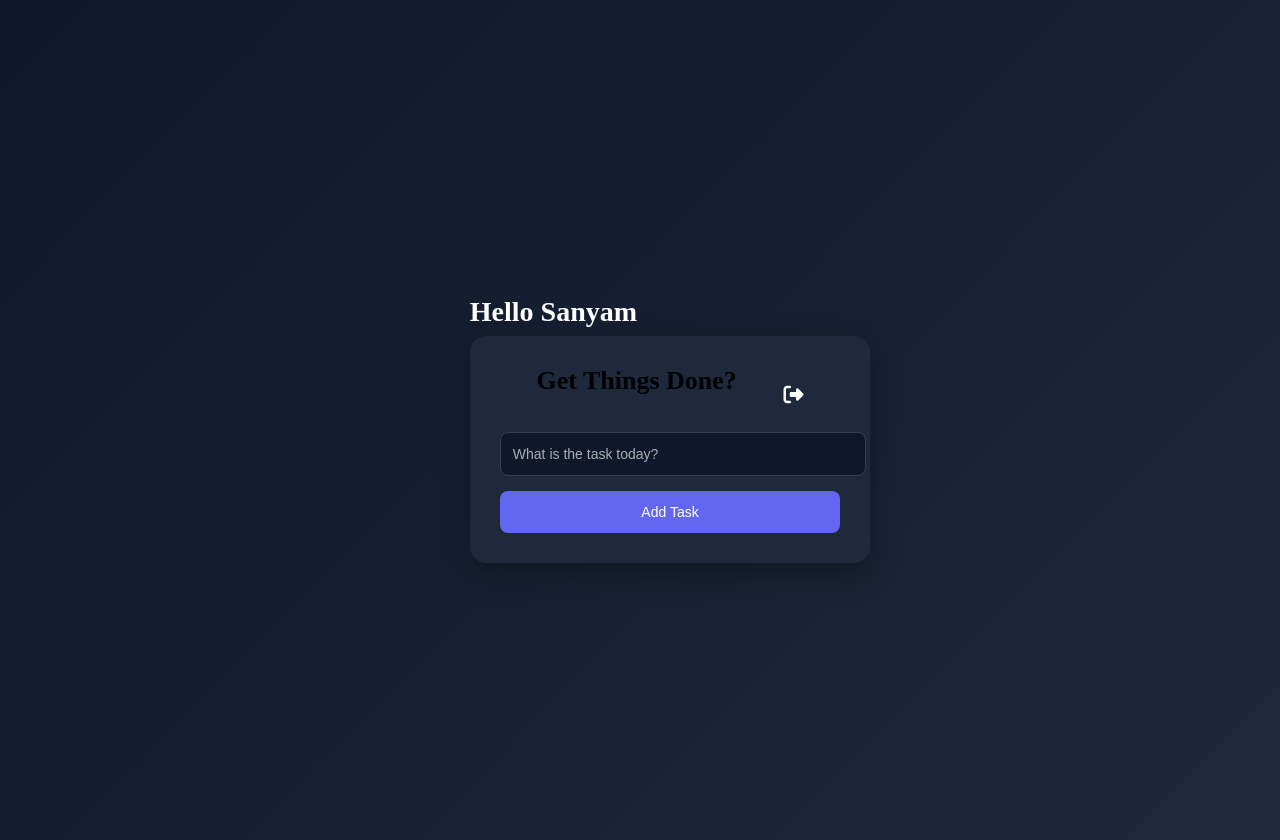
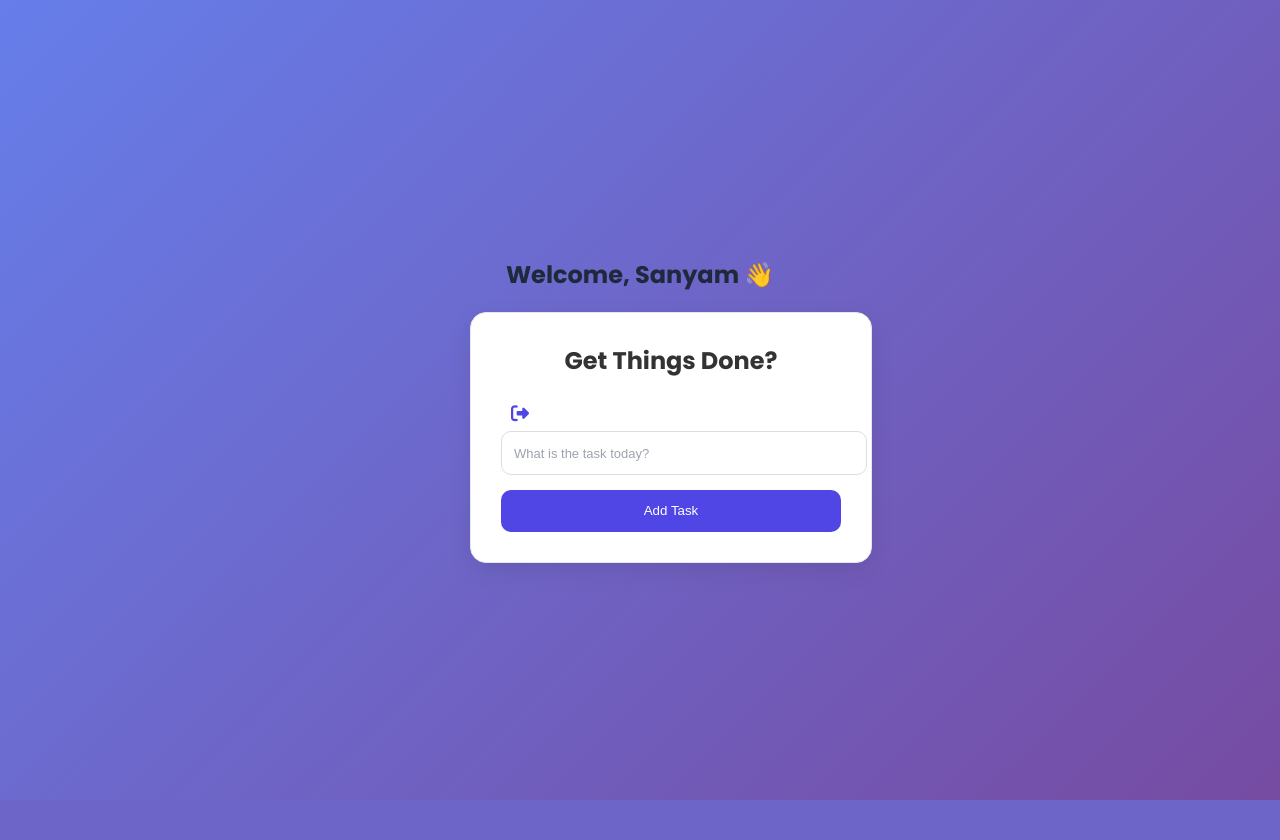
Before and after one commit to Jain0512/Todo_App, a Django app: page /todopage/ in a window 1280 px wide. After the commit the page ends 800 px from the top, so only its background shows below. Run offline with Django 5.2, Linux system fonts and the light colour scheme; a user stored in the database is signed in; data comes from the database, SQL or seed files in the repository; both versions use the stored data as it was after the commit; some libraries are stand-ins or nearby versions; some web fonts are replaced.

Commit message:
Improved UI

```diff
--- a/myapp/static/css/index.css
+++ b/myapp/static/css/index.css
@@ -1,133 +1,96 @@
 body {
   margin: 0;
   padding: 0;
-
+  font-family: 'Poppins', sans-serif;
+  background: linear-gradient(135deg, #eef2ff, #f8fafc);
 }
 
+/* Container */
 .signup-login {
   min-height: 100vh;
-  background: linear-gradient(135deg, #0f172a, #1e293b);
   display: flex;
   justify-content: center;
   align-items: center;
-  padding: 20px;
+  background: linear-gradient(135deg, #667eea, #764ba2);
 }
 
+/* Card UI */
 .signup-box,
 .signup-box1 {
   width: 100%;
-  max-width: 380px;
-  background: #1e293b;
+  max-width: 400px;
+  background: #ffffff;
   padding: 30px;
   border-radius: 16px;
-  box-shadow: 0 10px 30px rgba(0,0,0,0.3);
+  border: 1px solid #e5e7eb;
+  box-shadow: 0 8px 25px rgba(0,0,0,0.08);
 }
 
+/* Heading */
 .heading {
-  font-size: 26px;
+  font-size: 24px;
   font-weight: 600;
   text-align: center;
-  margin-bottom: 20px;
+  margin-bottom: 15px;
+  color: #333;
 }
 
+/* Labels */
 b {
-  font-size: 14px;
-  display: block;
-  margin-bottom: 5px;
+  font-size: 13px;
+  color: #555;
 }
+
+/* Inputs */
 .inp {
   width: 100%;
   height: 42px;
-  border-radius: 8px;
-  border: 1px solid #334155;
+  border-radius: 10px;
+  border: 1px solid #ddd;
   padding: 0 12px;
+  margin-bottom: 15px;
   font-size: 14px;
-  background: #0f172a;
-  color: #fff;
-  margin-bottom: 15px;
+  background: #fff;
+  color: #333;
 }
- .inp::placeholder{
-    color: #ffffffa5;
 
- }
 .inp:focus {
   outline: none;
-  border-color: #6366f1;
-  box-shadow: 0 0 5px #6366f1;
+  border-color: #4f46e5;
+  box-shadow: 0 0 5px rgba(79,70,229,0.2);
 }
 
+/* Button */
 .submit-button {
   width: 100%;
   height: 42px;
-  border-radius: 8px;
+  border-radius: 10px;
   border: none;
-  background: #6366f1;
+  background: #4f46e5;
   color: #fff;
-  font-size: 14px;
+  font-weight: 500;
   cursor: pointer;
   transition: 0.3s;
 }
+
 .submit-button:hover {
-  background: #4f46e5;
+  background: #4338ca;
 }
+
+/* Divider */
 .line {
   margin: 20px 0;
   height: 1px;
-  background: #334155;
+  background: #eee;
 }
+
+/* Links */
 .anc {
   text-align: center;
-  color: #6366f1;
+  color: #4f46e5;
   font-size: 14px;
 }
 
-
-  /* .sign{
-    text-decoration: none;
-    padding: 10px;
-  } */
-
-  .anca{
-    font-size: 25px;
-      margin-top: 7px;
-      /* margin-left: -68px; */
-
+a:hover {
+  color: #3730a3;
 }
-  a:hover{
-    color: #ffff00bc;
-  }
-  .heads{
-    display: flex;
-      justify-content: space-evenly;
-  }
-  .ancaa{
-    font-size: 25px;
-    margin-top: 29px;
-
-  }
-
-.completed{
-  color: #c5aeff;
-  text-decoration: line-through;
-}
-
-@media (max-width: 480px) {
-  .signup-box,
-  .signup-box1 {
-    padding: 15px;
-  }
-
-  .heading {
-    font-size: 24px;
-  }
-
-  .inp {
-    height: 40px;
-    font-size: 14px;
-  }
-
-  .submit-button {
-    height: 40px;
-    font-size: 14px;
-  }
-}
--- a/myapp/static/css/styles.css
+++ b/myapp/static/css/styles.css
@@ -11,68 +11,55 @@
   }
 
   .TodoWrapper {
-    background-color: #252525;
-    margin-top: 20px;
-    padding: 10px;
-    width: 100%;
-    border-radius: 5px;
-  }
+  background-color: #ffffff;
+  margin-top: 20px;
+  padding: 20px;
+  border-radius: 16px;
+  box-shadow: 0 5px 20px rgba(0,0,0,0.08);
+}
 
   .TodoForm {
     width: 100%;
   }
 
   .todo-input {
-    outline: none;
-    background: none;
-    border: 1px solid #8758ff;
-    padding: 0.5rem 1rem;
-    margin-top: 1rem;
-    margin-bottom: 2rem;
-    width: 100%;
-    max-width: 100%;
-    color: #fff;
-    margin-right: 0;
-  }
+  border: 1px solid #ddd;
+  padding: 12px;
+  border-radius: 10px;
+  color: #333;
+  background: #f9fafb;
+}
 
-  .todo-input::placeholder {
-    color: #ffffff4d;
-  }
 
-  .todo-btn {
-    width: 100%;
-    margin-top: 10px;
-    background: #8758ff;
-    color: #fff;
-    border: none;
-    padding: 0.55rem;
-    cursor: pointer;
 
-  }
+ .todo-btn {
+  background: #4f46e5;
+  border-radius: 10px;
+}
 
 .Todo {
-  background: #1e293b;
-  border-radius: 10px;
+  background: #f9fafc;
+  border-radius: 12px;
   padding: 12px;
   margin: 10px 0;
   display: flex;
   justify-content: space-between;
-  align-items: center;
   transition: 0.3s;
 }
 .Todo:hover {
-  background: #334155;
+  transform: translateY(-2px);
+  box-shadow: 0 5px 10px rgba(0,0,0,0.05);
 }
 .Todo p {
-  margin: 0;
-  font-size: 14px;
+  color: #333;
 }
+
 .Todo a {
-  color: #94a3b8;
-  margin-left: 10px;
+  color: #666;
 }
+
 .Todo a:hover {
-  color: #6366f1;
+  color: #4f46e5;
 }
   .scr{
     overflow-y: auto;
@@ -111,13 +98,13 @@
 }
 
 .todo-green {
-  background-color: green;
-  /* Add other styles as needed */
+  background-color: #dcfce7;  /* light green */
+  color: #166534;
 }
 
 .todo-red {
-  background-color: red;
-  /* Add other styles as needed */
+  background-color: #fee2e2;  /* light red */
+  color: #991b1b;
 }
 
 .anca{
@@ -147,3 +134,27 @@
   }
 
 }
+
+.logout-btn {
+  color: #4f46e5;
+  font-size: 18px;
+}
+
+.logout-btn:hover {
+  color: #ef4444;
+}
+
+
+.inp::placeholder {
+  color: #9ca3af;
+  font-size: 13px;
+}
+
+.inp {
+  background: #f9fafb;
+}
+
+.completed {
+  text-decoration: line-through;
+  color: #9ca3af;
+}
--- a/myapp/templates/edit_todo.html
+++ b/myapp/templates/edit_todo.html
@@ -22,8 +22,8 @@
             <div class="heading">Get Things Done?</div>
             <form method="post">
                 {% csrf_token %}
-                <input type="text" name="title" required class="todo-input inp" placeholder="What is the task today?" value={{obj.title}}>
-                <input type="hidden" name="srno" value={{obj.srno}}>
+                <input type="text" name="title" required class="todo-input inp" placeholder="What is the task today?" value="{{ obj.title }}">
+                <input type="hidden" name="srno" value="{{ obj.srno }}">
 
                 <input class="submit-button" type="submit" value="Update Task">
 
--- a/myapp/templates/todo.html
+++ b/myapp/templates/todo.html
@@ -18,13 +18,13 @@
     <div class="signup-login">
         <div>
             <div>
-                <h1>Hello {{user}}</h1>
+                <h2 style="text-align:center; color:#1e293b;">Welcome, {{user}} 👋</h2>
             </div>
             <div class=" signup-box scr">
                 <div class="heads">
                     <!-- <div class="ancaa" title=""><i class="fa-solid fa-user"></i> </div> -->
                     <div class="heading">Get Things Done? </div>
-                    <div class="anca"><a href="{% url 'signout' %}" class="sign"><i
+                    <div class="anca"><a href="{% url 'signout' %}" class="logout-btn"><i
                                 class="fa-solid fa-right-from-bracket"></i></a></div>
                 </div>
 
--- a/todo/urls.py
+++ b/todo/urls.py
@@ -25,4 +25,5 @@
     path("edit_todo/<int:srno>",views.edit_todo,name='edit-todo'),
     path("delete_todo/<int:srno>",views.delete_todo,name='delete_todo'),
     path("signout/",views.signout,name='signout'),
+
 ]
```
Also changed, not shown: db.sqlite3, myapp/views.py (line endings or trailing spaces). Lines whose indentation alone changed are shown as unchanged.
